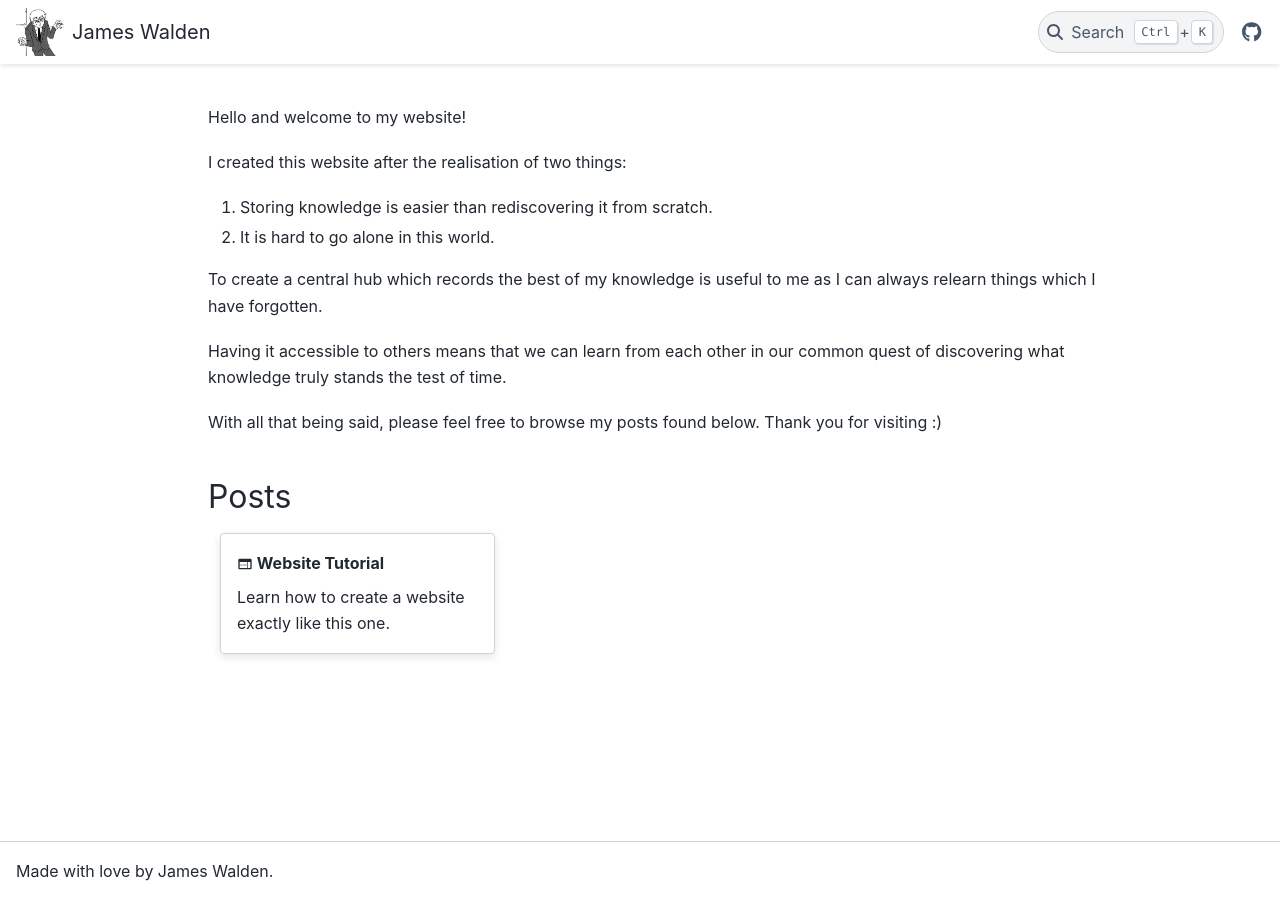
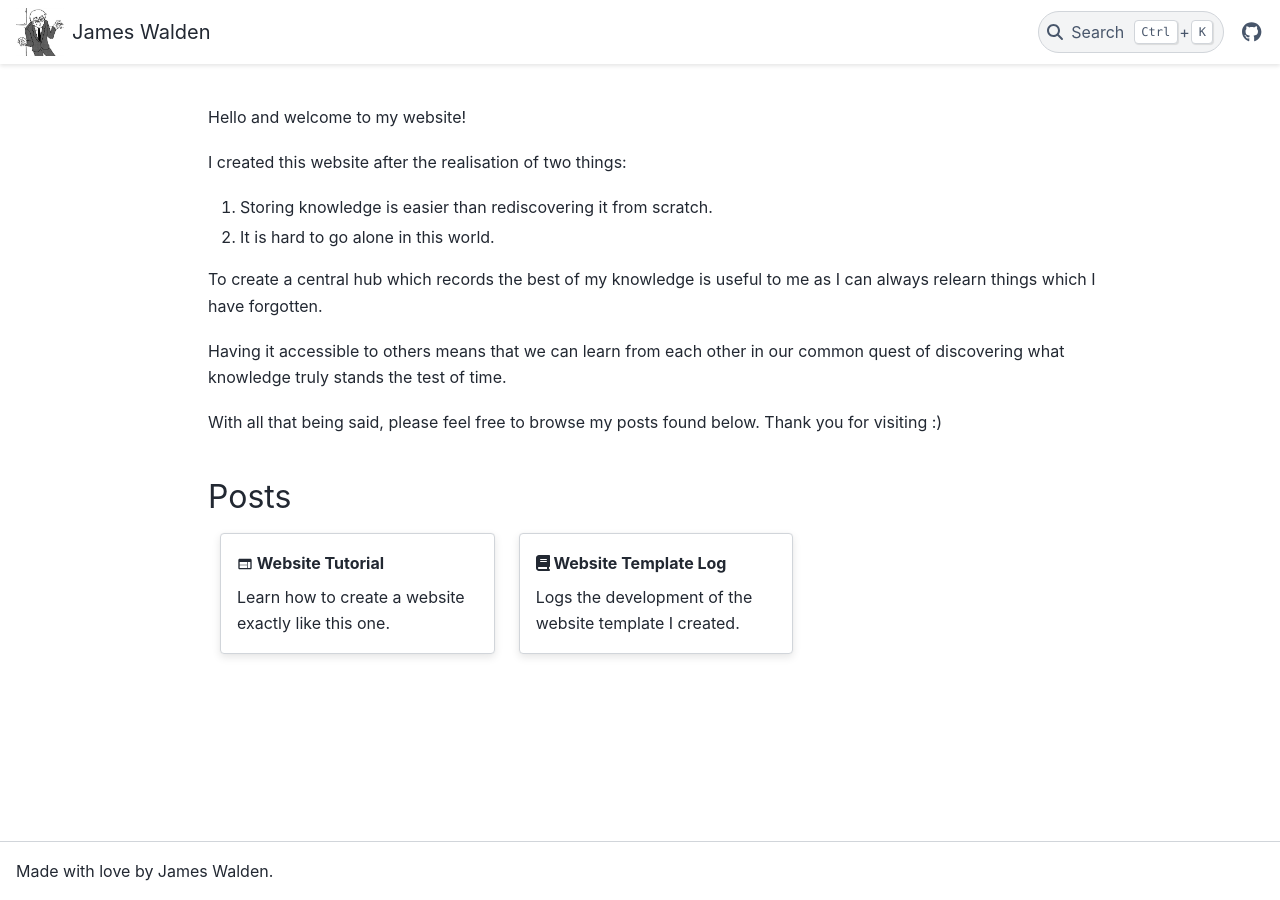
Before and after one commit to HammyPig/blog, a Sphinx documentation site: the page built from source/index.md, in a window 1280 px wide. Built offline with Sphinx 7.4.7 and the PyData theme 0.15.4, drawn with Linux system fonts in a browser that asks for light colours.

Commit message:
feat: add website template log link to home page

```diff
--- a/source/index.md
+++ b/source/index.md
@@ -28,6 +28,12 @@ With all that being said, please feel free to browse my posts found below. Thank
 Learn how to create a website exactly like this one.
 :::
 
+:::{grid-item-card} {fas}`book` Website Template Log
+:link: website-template-log/overview
+
+Logs the development of the website template I created.
+:::
+
 ::::
 
 <!-- Do not delete this as it will break section navigation otherwise -->
```
